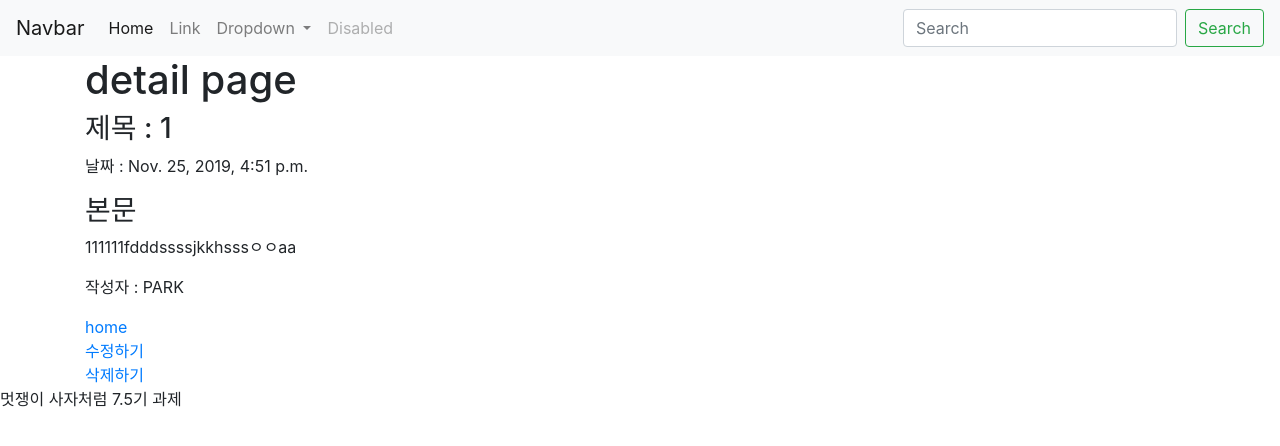
After one commit to kea0915/11.11, a Django app: page /myapp/1 in a window 1280 px wide. The commit adds this page. Shown: the top 446 px of the page. Run offline with Django 3.2, Linux system fonts and the light colour scheme; data comes from the database, SQL or seed files in the repository; some libraries are stand-ins or nearby versions.

Commit message:
first commit

```diff
--- a/myapp/admin.py
+++ b/myapp/admin.py
@@ -1,5 +1,5 @@
 from django.contrib import admin
-from .models import Blog
+from .models import Post
 # Register your models here.
 
-admin.site.register(Blog)
+admin.site.register(Post)
--- a/myapp/models.py
+++ b/myapp/models.py
@@ -1,10 +1,11 @@
 from django.db import models
 
 # Create your models here.
-class Blog(models.Model):
+class Post(models.Model):
     title = models.CharField(max_length=200)
     date = models.DateTimeField('data published')
     body = models.TextField()
+    writer = models.CharField(max_length=200, default="PARK")
 
     def __str__(self):
         return self.title
--- a/myapp/templates/detail.html
+++ b/myapp/templates/detail.html
@@ -1 +1,20 @@
+{% extends 'base.html' %}
+
+{% block content %}
+
 <h1>detail page</h1>
+
+<h3>제목 : {{post.title}}</h3>
+<p>날짜 : {{post.date}}</p>
+<h3>본문</h3>
+<P>{{post.body}}</P>
+<p>작성자 : {{post.writer}}</p>
+
+<a href="{% url 'home' %}"> home </a>
+<br>
+<a href="{% url 'edit' post.id %}">수정하기</a>
+<br>
+<a href="{% url 'delete' post.id %}">삭제하기</a>
+<br>
+
+{% endblock %}
--- /dev/null
+++ b/myapp/urls.py
@@ -0,0 +1,13 @@
+from django.contrib import admin
+from django.urls import path
+
+from . import views
+
+urlpatterns = [
+    path('<int:post_id>', views.detail, name = "detail"),
+    path('new/', views.new, name = "new"),
+    path('create/', views.create, name = "create"),
+    path('edit/<int:post_id>', views.edit, name = "edit"),
+    path('update/<int:post_id>', views.update, name = "update"),
+    path('delete/<int:post_id>', views.delete, name = "delete"),
+]
--- a/myapp/views.py
+++ b/myapp/views.py
@@ -1,11 +1,42 @@
-from django.shortcuts import render, get_object_or_404
-from .models import Blog
+from django.shortcuts import render, get_object_or_404, redirect
+from .models import Post
+from django.utils import timezone
 
 # Create your views here.
 def home(request):
-    blog = Blog.objects
-    return render(request, 'home.html', {'blog':blog})
+    post = Post.objects
+    return render(request, 'home.html', {'post':post})
 
-def detail(request, blog_id):
-    blog_detail = get_object_or_404(Blog, pk = blog_id)
-    return render(request, 'detail.html', {'blog':blog_detail})
+def detail(request, post_id):
+    post_detail = get_object_or_404(Post, pk = post_id)
+    return render(request, 'detail.html', {'post':post_detail})
+
+def new(request):
+    return render(request, 'new.html')
+
+def create(request):
+    new_post = Post()
+    new_post.title = request.POST['title']
+    new_post.date = timezone.datetime.now()
+    new_post.body = request.POST['body']
+    new_post.writer = request.POST['writer']
+    new_post.save()
+    return redirect('/myapp/' + str(new_post.id))
+
+def edit(request, post_id):
+    edit_post = Post.objects.get(id = post_id)
+    return render(request, 'edit.html', {'post':edit_post})
+
+def update(request, post_id):
+    update_post = Post.objects.get(id = post_id)
+    update_post.title = request.POST['title']
+    update_post.date = timezone.datetime.now()
+    update_post.body = request.POST['body']
+    update_post.writer = request.POST['writer']
+    update_post.save()
+    return redirect('/myapp/' + str(post_id))
+
+def delete(request, post_id):
+    delete_post = Post.objects.get(id = post_id)
+    delete_post.delete()
+    return redirect('home')
--- a/myproject/settings.py
+++ b/myproject/settings.py
@@ -55,7 +55,7 @@ ROOT_URLCONF = 'myproject.urls'
 TEMPLATES = [
     {
         'BACKEND': 'django.template.backends.django.DjangoTemplates',
-        'DIRS': [],
+        'DIRS': ["myproject/templates"],
         'APP_DIRS': True,
         'OPTIONS': {
             'context_processors': [
--- /dev/null
+++ b/myproject/templates/base.html
@@ -0,0 +1,58 @@
+<!DOCTYPE html>
+<html lang="en">
+<head>
+    <meta charset="UTF-8">
+    <meta name="viewport" content="width=device-width, initial-scale=1.0">
+    <meta http-equiv="X-UA-Compatible" content="ie=edge">
+    <title>Document</title>
+    <link rel="stylesheet" href="https://stackpath.bootstrapcdn.com/bootstrap/4.3.1/css/bootstrap.min.css" integrity="sha384-ggOyR0iXCbMQv3Xipma34MD+dH/1fQ784/j6cY/iJTQUOhcWr7x9JvoRxT2MZw1T" crossorigin="anonymous">
+    <script src="https://code.jquery.com/jquery-3.3.1.slim.min.js" integrity="sha384-q8i/X+965DzO0rT7abK41JStQIAqVgRVzpbzo5smXKp4YfRvH+8abtTE1Pi6jizo" crossorigin="anonymous"></script>
+<script src="https://cdnjs.cloudflare.com/ajax/libs/popper.js/1.14.7/umd/popper.min.js" integrity="sha384-UO2eT0CpHqdSJQ6hJty5KVphtPhzWj9WO1clHTMGa3JDZwrnQq4sF86dIHNDz0W1" crossorigin="anonymous"></script>
+<script src="https://stackpath.bootstrapcdn.com/bootstrap/4.3.1/js/bootstrap.min.js" integrity="sha384-JjSmVgyd0p3pXB1rRibZUAYoIIy6OrQ6VrjIEaFf/nJGzIxFDsf4x0xIM+B07jRM" crossorigin="anonymous"></script>
+</head>
+<body>
+        <nav class="navbar navbar-expand-lg navbar-light bg-light">
+                <a class="navbar-brand" href="#">Navbar</a>
+                <button class="navbar-toggler" type="button" data-toggle="collapse" data-target="#navbarSupportedContent" aria-controls="navbarSupportedContent" aria-expanded="false" aria-label="Toggle navigation">
+                  <span class="navbar-toggler-icon"></span>
+                </button>
+
+                <div class="collapse navbar-collapse" id="navbarSupportedContent">
+                  <ul class="navbar-nav mr-auto">
+                    <li class="nav-item active">
+                      <a class="nav-link" href="{% url 'home' %}">Home <span class="sr-only">(current)</span></a>
+                    </li>
+                    <li class="nav-item">
+                      <a class="nav-link" href="#">Link</a>
+                    </li>
+                    <li class="nav-item dropdown">
+                      <a class="nav-link dropdown-toggle" href="#" id="navbarDropdown" role="button" data-toggle="dropdown" aria-haspopup="true" aria-expanded="false">
+                        Dropdown
+                      </a>
+                      <div class="dropdown-menu" aria-labelledby="navbarDropdown">
+                        <a class="dropdown-item" href="#">Action</a>
+                        <a class="dropdown-item" href="#">Another action</a>
+                        <div class="dropdown-divider"></div>
+                        <a class="dropdown-item" href="#">Something else here</a>
+                      </div>
+                    </li>
+                    <li class="nav-item">
+                      <a class="nav-link disabled" href="#" tabindex="-1" aria-disabled="true">Disabled</a>
+                    </li>
+                  </ul>
+                  <form class="form-inline my-2 my-lg-0">
+                    <input class="form-control mr-sm-2" type="search" placeholder="Search" aria-label="Search">
+                    <button class="btn btn-outline-success my-2 my-sm-0" type="submit">Search</button>
+                  </form>
+                </div>
+              </nav>
+              <div class = "container">
+                  {% block content %}
+                  {% endblock %}
+              </div>
+              <footer>
+                  <p> 멋쟁이 사자처럼 7.5기 과제 </p>
+              </footer>
+
+</body>
+</html>
--- a/myproject/urls.py
+++ b/myproject/urls.py
@@ -14,12 +14,12 @@ Including another URLconf
     2. Add a URL to urlpatterns:  path('blog/', include('blog.urls'))
 """
 from django.contrib import admin
-from django.urls import path
+from django.urls import path,include
 
 import myapp.views
 
 urlpatterns = [
     path('admin/', admin.site.urls),
     path('', myapp.views.home, name = "home"),
-    path('detail/<int:blog_id>', myapp.views.detail, name = "detail"),
+    path('myapp/', include('myapp.urls')),
 ]
```
Also changed, not shown: myapp/templates/edit.html (added, +20 -0 lines), myapp/templates/home.html (+17 -5 lines), myapp/templates/new.html (added, +20 -0 lines), db.sqlite3, myapp/migrations/0002_auto_20191125_1617.py (added), myapp/migrations/0003_post_writer.py (added).
